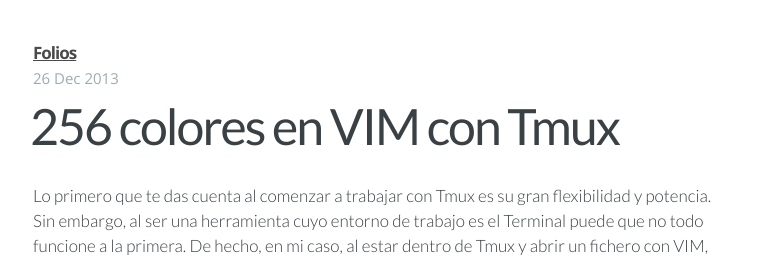
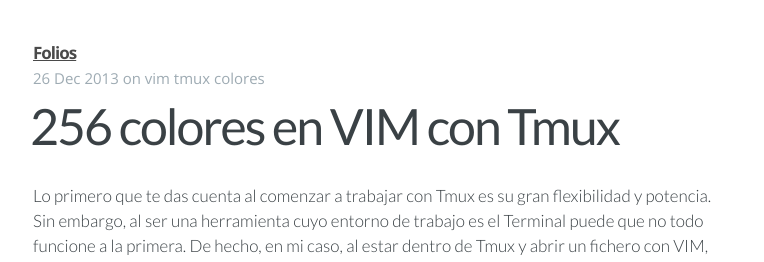
Before and after one commit to joaquindev/joaquindev.github.io, a Jekyll site: the page built from _posts/2013-12-26-256-colores-en-vim-con-tmux.md, in a window 1280 px wide. Shown: the top 262 px of the page, without its empty margins (257-1021 px from the left). Built offline with Jekyll 4.4.1, drawn with Linux system fonts in a browser that asks for light colours; Markdown is read by kramdown in place of the engine named in the settings.

Commit message:
Applying also the original Merge pull request
Applying also the original Merge pull request. The thing here is that I've change some aspects of the repository.:x

https://github.com/rosario/kasper/commit/93e0e76ad6645eae9dda0f8a2d2849be03278081

Contact info: joaquin@isla.io

```diff
--- a/_layouts/post.html
+++ b/_layouts/post.html
@@ -18,7 +18,7 @@
 
         <span class="post-meta">
         	<time datetime="{{ page.date | date:"%Y-%m-%d" }}">{{ page.date | date_to_string }}</time>
-        	{% if post.categories %}
+        	{% if page.categories %}
         		on
 	        	{% for category in page.categories %}
 	        	    {{category}}
@@ -54,15 +54,15 @@
 
             <section class="share">
                 <h4>Share this post</h4>
-                <a class="icon-twitter" href="http://twitter.com/share?text={{page.title}}&amp;url={{ page.url }}"
+                <a class="icon-twitter" href="http://twitter.com/share?text={{page.title}}&amp;url={{site.url}}{{ page.url }}"
                     onclick="window.open(this.href, 'twitter-share', 'width=650,height=335');return false;">
                     <span class="hidden">Twitter</span>
                 </a>
-                <a class="icon-facebook" href="https://www.facebook.com/sharer/sharer.php?u={{page.url}}"
+                <a class="icon-facebook" href="https://www.facebook.com/sharer/sharer.php?u={{site.url}}{{page.url}}"
                     onclick="window.open(this.href, 'facebook-share','width=580,height=296');return false;">
                     <span class="hidden">Facebook</span>
                 </a>
-                <a class="icon-google-plus" href="https://plus.google.com/share?url={{page.url}}"
+                <a class="icon-google-plus" href="https://plus.google.com/share?url={{site.url}}{{page.url}}"
                    onclick="window.open(this.href, 'google-plus-share', 'width=490,height=530');return false;">
                     <span class="hidden">Google+</span>
                 </a>
```
